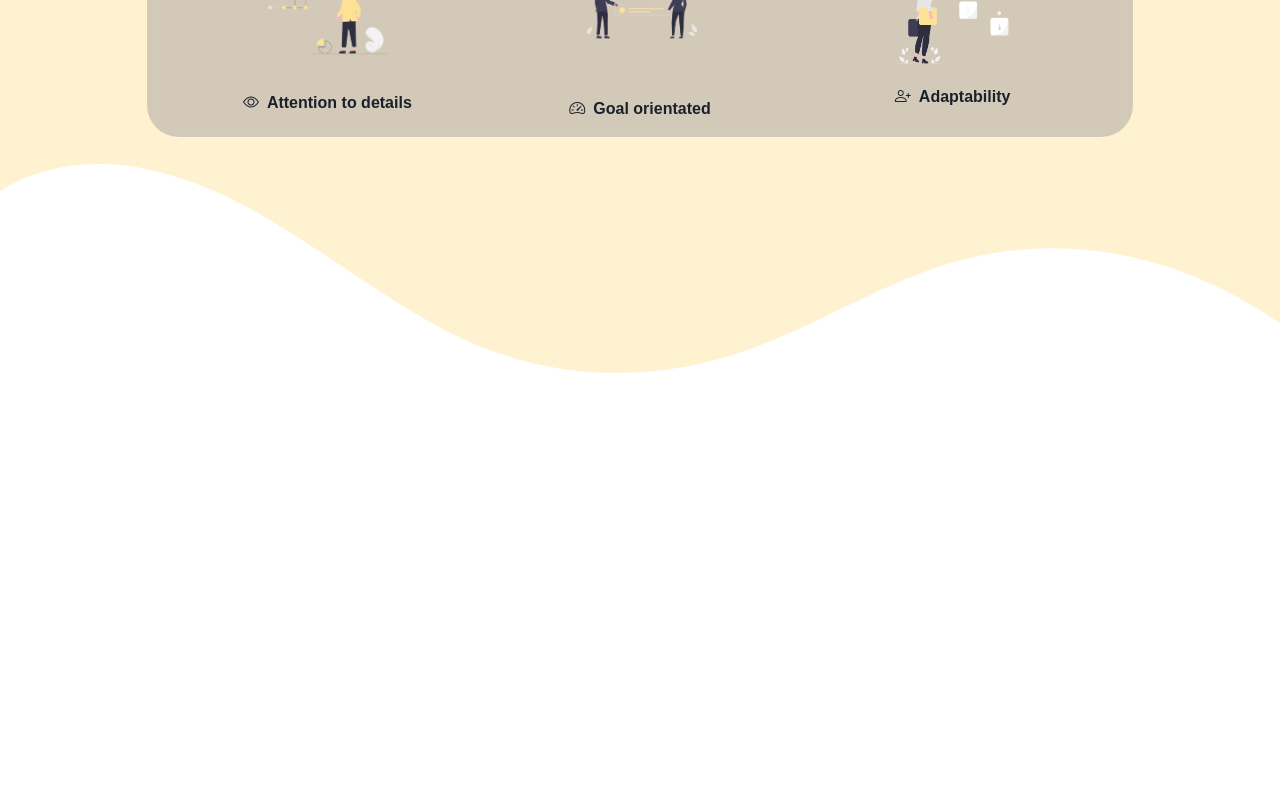
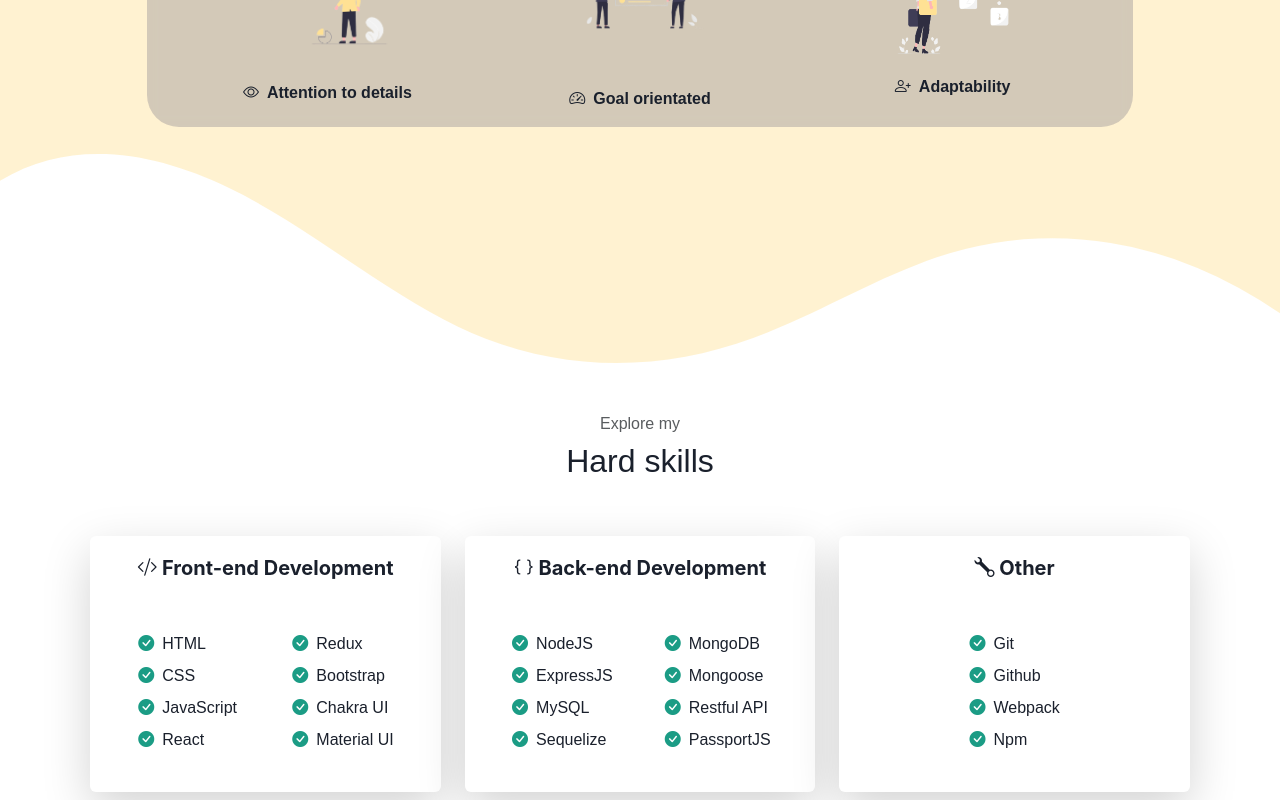
Before and after one commit to VirginiaBarbaro/portfolio-web, a React (Vite) app: page / in a window 1280 px wide. Shown: the part 1244-2044 px from the top of the page. Before the commit the page ends 1620 px from the top, so only its background shows below. Built offline with nearby package versions, Linux system fonts and the light colour scheme.

Commit message:
skills section done

```diff
--- a/src/App.jsx
+++ b/src/App.jsx
@@ -6,7 +6,6 @@ function App() {
   return (
     <Routes>
       <Route path="/" element={<Home />} />
-      {/* <Route path="/about" element={<About />} /> */}
     </Routes>
   );
 }
--- a/src/components/NavbarHome.jsx
+++ b/src/components/NavbarHome.jsx
@@ -1,4 +1,4 @@
-import React, { useRef } from "react";
+import React from "react";
 import Container from "react-bootstrap/Container";
 import Nav from "react-bootstrap/Nav";
 import Navbar from "react-bootstrap/Navbar";
@@ -8,12 +8,6 @@ import { Link } from "react-scroll";
 
 function NavbarHome() {
   const [isScrolling, setIsScrolling] = useState(false);
-
-  const ref = useRef(null);
-
-  const handleScrollNav = () => {
-    ref.current?.scrollIntoView({ behavior: "smooth" });
-  };
 
   useEffect(() => {
     window.addEventListener("scroll", handleScroll);
@@ -36,9 +30,12 @@ function NavbarHome() {
       className={`navbar-container ${
         isScrolling ? "navbar-dynamic" : "navbar-static"
       }`}
+      id="navbar"
     >
       <Container>
-        <Navbar.Brand href="#home">Virginia Barbaro</Navbar.Brand>
+        <Link to="home" spy={true} smooth={true} offset={-50} duration={500}>
+          <Navbar.Brand>Virginia Barbaro</Navbar.Brand>
+        </Link>
         <Navbar.Toggle aria-controls="basic-navbar-nav" />
         <Navbar.Collapse id="basic-navbar-nav">
           <Nav className="ms-auto">
@@ -47,12 +44,19 @@ function NavbarHome() {
               className="mx-2 navbar-link"
               spy={true}
               smooth={true}
-              offset={50}
+              offset={-60}
               duration={500}
             >
               About
             </Link>
-            <Link to="#link" className="mx-2 navbar-link">
+            <Link
+              to="skills"
+              className="mx-2 navbar-link"
+              spy={true}
+              smooth={true}
+              offset={50}
+              duration={500}
+            >
               Skills
             </Link>
             <Link to="#link" className="mx-2 navbar-link">
--- a/src/main.jsx
+++ b/src/main.jsx
@@ -5,6 +5,7 @@ import "./styles/index.css";
 import "./styles/about.css";
 import "./styles/home.css";
 import "./styles/navbarHome.css";
+import "./styles/skills.css";
 
 import { BrowserRouter } from "react-router-dom";
 import { ChakraProvider } from "@chakra-ui/react";
--- a/src/pages/About.jsx
+++ b/src/pages/About.jsx
@@ -96,7 +96,7 @@ function About() {
           </section>
         </div>
       </div>
-      <div class="custom-shape-divider-top-1684855587">
+      <div className="custom-shape-divider-top-1684855587">
         <svg
           data-name="Layer 1"
           xmlns="http://www.w3.org/2000/svg"
@@ -105,7 +105,7 @@ function About() {
         >
           <path
             d="M985.66,92.83C906.67,72,823.78,31,743.84,14.19c-82.26-17.34-168.06-16.33-250.45.39-57.84,11.73-114,31.07-172,41.86A600.21,600.21,0,0,1,0,27.35V120H1200V95.8C1132.19,118.92,1055.71,111.31,985.66,92.83Z"
-            class="shape-fill"
+            className="shape-fill"
           ></path>
         </svg>
       </div>
--- a/src/pages/Home.jsx
+++ b/src/pages/Home.jsx
@@ -2,12 +2,13 @@ import React from "react";
 import NavbarHome from "../components/NavbarHome";
 import { Button } from "@chakra-ui/react";
 import About from "./About";
+import Skills from "./Skills";
 
 function Home() {
   return (
     <>
       <NavbarHome />
-      <div className="home-container">
+      <div className="home-container" id="home">
         <div className="row main-home">
           <div className="col-6 col-sm-6 col-md-6 col-main-home">
             <div className="p-3 d-flex justify-content-center">
@@ -33,7 +34,7 @@ function Home() {
           </div>
         </div>
       </div>
-      <div class="custom-shape-divider-top-1684797451">
+      <div className="custom-shape-divider-top-1684797451">
         <svg
           data-name="Layer 1"
           xmlns="http://www.w3.org/2000/svg"
@@ -42,11 +43,12 @@ function Home() {
         >
           <path
             d="M321.39,56.44c58-10.79,114.16-30.13,172-41.86,82.39-16.72,168.19-17.73,250.45-.39C823.78,31,906.67,72,985.66,92.83c70.05,18.48,146.53,26.09,214.34,3V0H0V27.35A600.21,600.21,0,0,0,321.39,56.44Z"
-            class="shape-fill"
+            className="shape-fill"
           ></path>
         </svg>
       </div>
       <About />
+      <Skills />
     </>
   );
 }
--- a/src/pages/Skills.jsx
+++ b/src/pages/Skills.jsx
@@ -1,8 +1,171 @@
 import React from "react";
+import {
+  Card,
+  CardHeader,
+  CardBody,
+  CardFooter,
+  Heading,
+  Button,
+  Text,
+  SimpleGrid,
+} from "@chakra-ui/react";
 
 function Skills() {
   return (
-  <div id="skills"> Explore my skills</div>
+    <div id="skills" className="mt-5">
+      <section>
+        <h6 className="text-center text-muted">Explore my</h6>
+        <h2 className="text-center">Hard skills</h2>
+        <div className="container">
+          <div className="row mt-5 p-2">
+            <div className="col-4 front-skills">
+              <Card className="shadow-lg">
+                <CardHeader>
+                  <Heading size="md" className="text-center bi bi-code-slash">
+                    {" "}
+                    Front-end Development
+                  </Heading>
+                </CardHeader>
+                <CardBody className="d-flex lh-lg">
+                  <div className="col-6 d-flex justify-content-center">
+                    <ul className="list-inline">
+                      <li>
+                        <i className="bi bi-check-circle-fill me-2"></i>HTML
+                      </li>
+                      <li>
+                        {" "}
+                        <i className="bi bi-check-circle-fill me-2"></i>CSS
+                      </li>
+                      <li>
+                        {" "}
+                        <i className="bi bi-check-circle-fill me-2"></i>
+                        JavaScript
+                      </li>
+                      <li>
+                        {" "}
+                        <i className="bi bi-check-circle-fill me-2"></i>React
+                      </li>
+                    </ul>
+                  </div>
+                  <div className="col-6 d-flex justify-content-center">
+                    <ul className="list-inline">
+                      <li>
+                        {" "}
+                        <i className="bi bi-check-circle-fill me-2"></i>Redux
+                      </li>
+                      <li>
+                        {" "}
+                        <i className="bi bi-check-circle-fill me-2"></i>
+                        Bootstrap
+                      </li>
+                      <li>
+                        {" "}
+                        <i className="bi bi-check-circle-fill me-2"></i>Chakra
+                        UI
+                      </li>
+                      <li>
+                        {" "}
+                        <i className="bi bi-check-circle-fill me-2"></i>Material
+                        UI
+                      </li>
+                    </ul>
+                  </div>
+                </CardBody>
+              </Card>
+            </div>
+            <div className="col-4 back-skills">
+              <Card className="shadow-lg">
+                <CardHeader>
+                  <Heading size="md" className="text-center bi bi-braces">
+                    {" "}
+                    Back-end Development
+                  </Heading>
+                </CardHeader>
+                <CardBody className="d-flex lh-lg">
+                  <div className="col-6 d-flex justify-content-center">
+                    <ul className="list-inline">
+                      <li>
+                        <i className="bi bi-check-circle-fill me-2"></i>NodeJS
+                      </li>
+                      <li>
+                        {" "}
+                        <i className="bi bi-check-circle-fill me-2"></i>
+                        ExpressJS
+                      </li>
+                      <li>
+                        {" "}
+                        <i className="bi bi-check-circle-fill me-2"></i>
+                        MySQL
+                      </li>
+                      <li>
+                        {" "}
+                        <i className="bi bi-check-circle-fill me-2"></i>
+                        Sequelize
+                      </li>
+                    </ul>
+                  </div>
+                  <div className="col-6 d-flex justify-content-center">
+                    <ul className="list-inline">
+                      <li>
+                        {" "}
+                        <i className="bi bi-check-circle-fill me-2"></i>MongoDB
+                      </li>
+                      <li>
+                        {" "}
+                        <i className="bi bi-check-circle-fill me-2"></i>
+                        Mongoose
+                      </li>
+                      <li>
+                        {" "}
+                        <i className="bi bi-check-circle-fill me-2"></i>Restful
+                        API
+                      </li>
+                      <li>
+                        {" "}
+                        <i className="bi bi-check-circle-fill me-2"></i>
+                        PassportJS
+                      </li>
+                    </ul>
+                  </div>
+                </CardBody>
+              </Card>
+            </div>
+            <div className="col-4 other-skills">
+              <Card className="shadow-lg">
+                <CardHeader>
+                  <Heading size="md" className="text-center bi bi-wrench">
+                    {" "}
+                    Other
+                  </Heading>
+                </CardHeader>
+                <CardBody className="lh-lg d-flex justify-content-center">
+                  <ul className="list-inline">
+                    <li>
+                      <i className="bi bi-check-circle-fill me-2"></i>Git
+                    </li>
+                    <li>
+                      {" "}
+                      <i className="bi bi-check-circle-fill me-2"></i>
+                      Github
+                    </li>
+                    <li>
+                      {" "}
+                      <i className="bi bi-check-circle-fill me-2"></i>
+                      Webpack
+                    </li>
+                    <li>
+                      {" "}
+                      <i className="bi bi-check-circle-fill me-2"></i>
+                      Npm
+                    </li>
+                  </ul>
+                </CardBody>
+              </Card>
+            </div>
+          </div>
+        </div>
+      </section>
+    </div>
   );
 }
 
--- /dev/null
+++ b/src/styles/skills.css
@@ -0,0 +1,48 @@
+.bi-check-circle-fill {
+  color: #1b9c85;
+}
+
+@media (min-width: 220px) and (max-width: 576px) {
+  .front-skills {
+    width: 80%;
+    margin: auto;
+    margin-bottom: 1rem;
+  }
+
+  .back-skills {
+    width: 80%;
+    margin: auto;
+    margin-bottom: 1rem;
+  }
+
+  .other-skills {
+    width: 80%;
+    margin: auto;
+    margin-bottom: 1rem;
+  }
+}
+
+@media (min-width: 577px) and (max-width: 992px) {
+  .front-skills {
+    width: 80%;
+    margin: auto;
+    margin-bottom: 1rem;
+  }
+
+  .back-skills {
+    width: 80%;
+    margin: auto;
+    margin-bottom: 1rem;
+  }
+
+  .other-skills {
+    width: 80%;
+    margin: auto;
+    margin-bottom: 1rem;
+  }
+}
+/* Card skills  */
+
+/* .css-jv498s {
+    border: 1px solid black !important;
+} */
```
